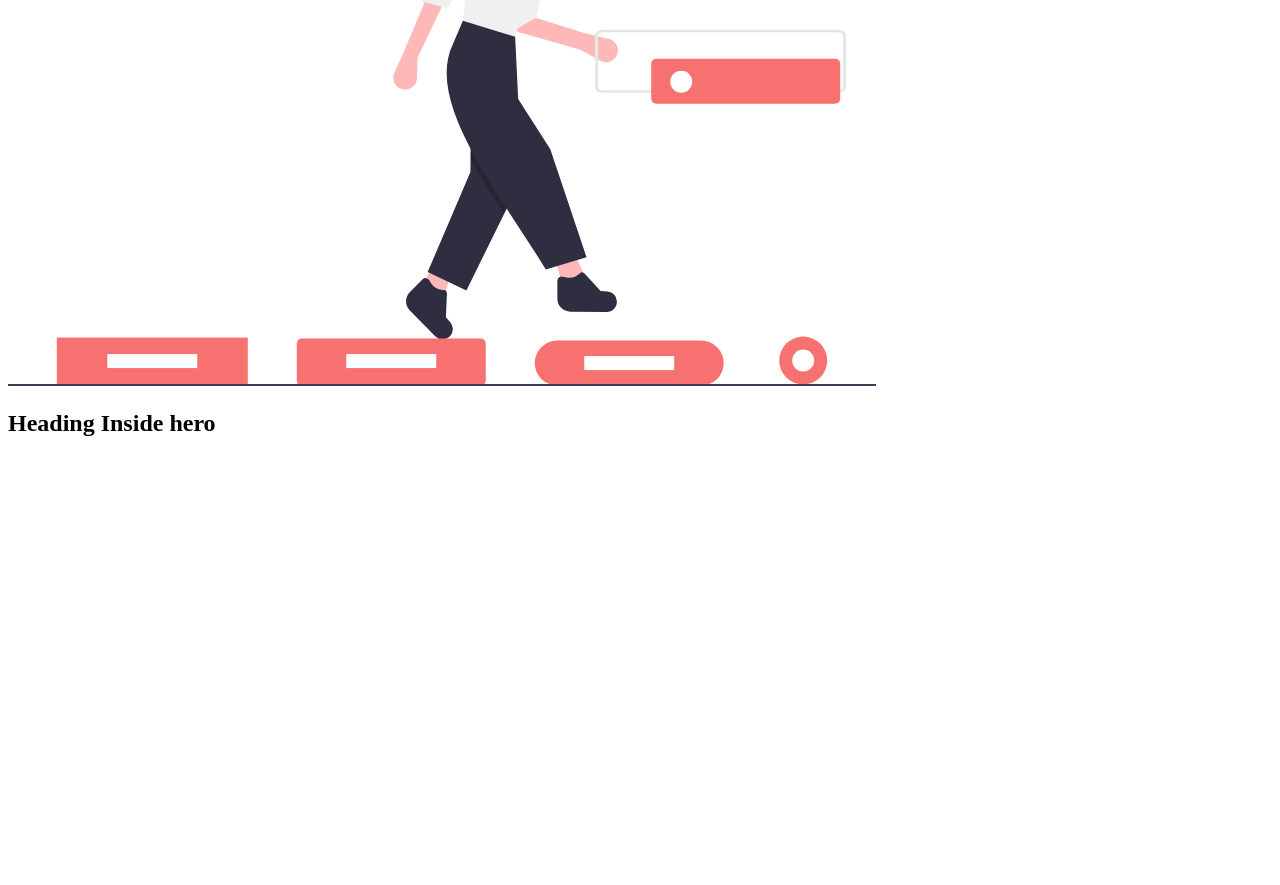
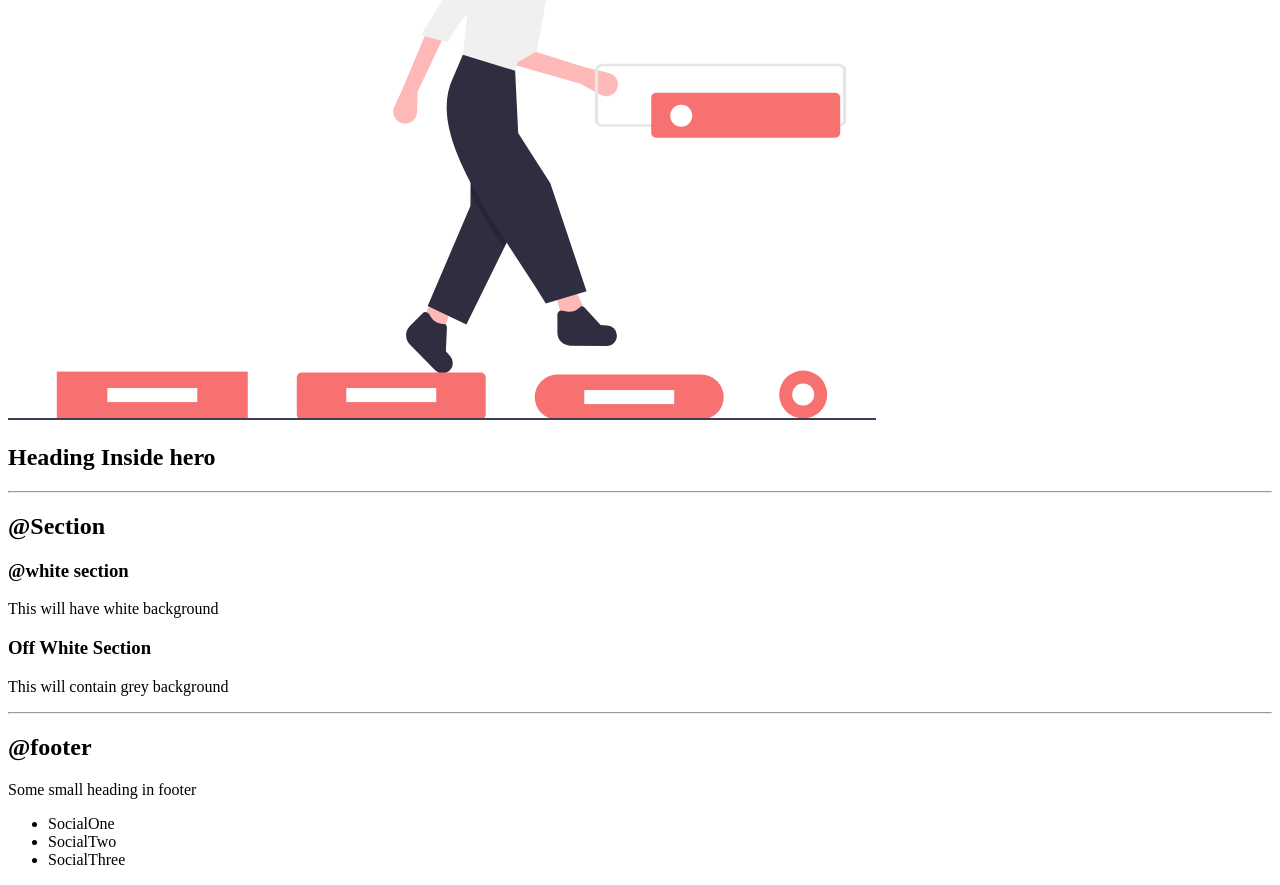
Before and after one commit to Udit-github/Component-library-, a plain HTML site: page index.html in a window 1280 px wide. Shown: the part 1373-2258 px from the top of the page. Before the commit the page ends 1830 px from the top, so only its background shows below. Drawn offline with Linux system fonts and the light colour scheme.

```diff
--- a/index.html
+++ b/index.html
@@ -1,10 +1,12 @@
 <!DOCTYPE html>
 <html lang="en">
+
 <head>
     <meta charset="UTF-8">
     <meta name="viewport" content="width=device-width, initial-scale=1.0">
     <title>Document</title>
 </head>
+
 <body>
     <h1>Welcome to the Component library for Getting Started page</h1>
     <p>I am attending a live session which is going make my webpage look more consistent
@@ -16,6 +18,7 @@
 
     <h1>This is biggest heading</h1>
     <h2>This is second biggest heading</h2>
+    <p>It will have <stong>bold </stong>text</p>
     <p>let me show you hte normal text. This is free flowing and will wrap at the end</p>
     <small>This is another small.</small>
     <hr>
@@ -67,6 +70,29 @@
         <img src="Images\BS.svg">
         <h2>Heading Inside hero</h2>
     </header>
+    <hr>
+    <h2>@Section</h2>
+
+    <section>
+        <h3>@white section</h3>
+        <p>This will have white background</p>
+    </section>
+
+    <section>
+        <h3>Off White Section</h3>
+        <p>This will contain grey background</p>
+    </section>
+    <hr>
+    <h2>@footer</h2>
+    <footer>
+        <div>Some small heading in footer</div>
+        <ul>
+            <li>SocialOne</li>
+            <li>SocialTwo</li>
+            <li>SocialThree</li>
+        </ul>
+    </footer>
 
 </body>
+
 </html>
--- /dev/null
+++ b/style.css
@@ -0,0 +1,4 @@
+@import url('https://fonts.googleapis.com/css2?family=Comfortaa&display=swap');
+body{
+    font-family: 'Comfortaa', cursive;
+}
```
Lines whose indentation alone changed are shown as unchanged.
